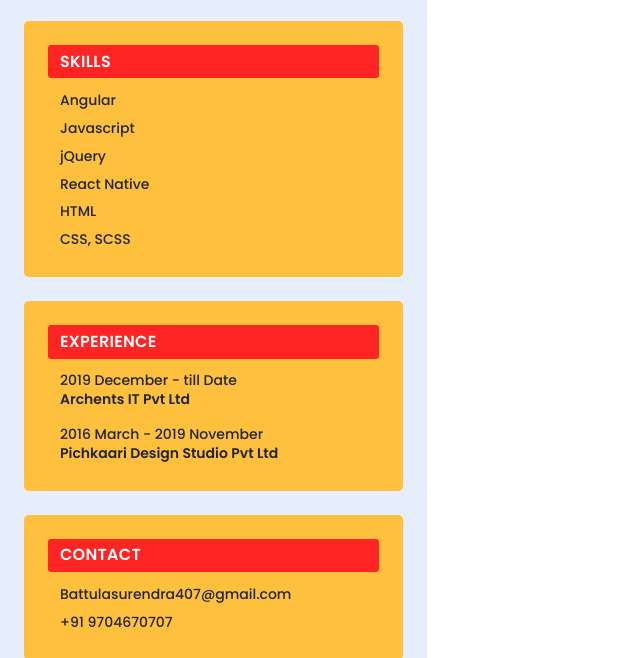
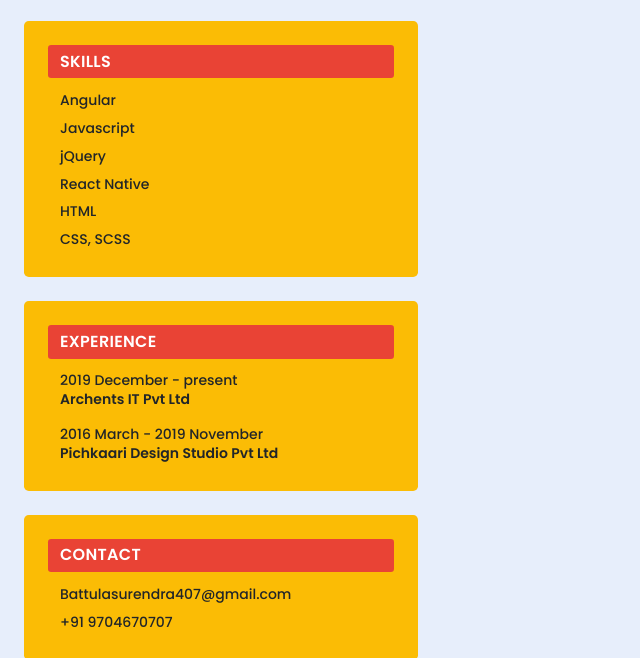
Before and after one commit to battulasurendra/resume, a website: page index.html in a window 1280 px wide. Shown: the part 142-800 px from the top of the page, without its empty margins (0-640 px from the left). Drawn offline with Linux system fonts and the light colour scheme.

Commit message:
changed folder structure

```diff
--- a/assets/scss/_variables.scss
+++ b/assets/scss/_variables.scss
@@ -25,9 +25,14 @@
 /****************** Color palette ******************/
 $black : #000000;
 $color1 : #432344;
-$color2 : #ff2525;
+$color2 : #e94335;
 $color3 : #e7eefb;
-$color4 : #ffc03d;
+$color4 : #fbbc05;
+
+// $color1 : #432344;
+// $color2 : #ff2525;
+// $color3 : #e7eefb;
+// $color4 : #ffc03d;
 
 // $colors: $color1,$color2,$color3,$color4,$color5,$color6,$color7,$color8,$color9,$color10;
 $font-family1 : 'Poppins', sans-serif;
--- a/assets/scss/app.scss
+++ b/assets/scss/app.scss
@@ -92,19 +92,19 @@
 /****************** Browser Override ******************/
 /****************** Scrollbar designs ******************/
 ::-webkit-scrollbar {
-    width: 6px;
+    width: 10px;
 }
 
 ::-webkit-scrollbar-track {
-    box-shadow: inset 0 0 6px $gray-500;
-    -webkit-box-shadow: inset 0 0 6px $gray-500;
+    box-shadow: inset 0 0 1000px $color3;
+    -webkit-box-shadow: inset 0 0 1000px $color3;
     border-radius: 6px;
 }
 
 ::-webkit-scrollbar-thumb {
     border-radius: 6px;
-    box-shadow: inset 0 0 1000px $gray-800;
-    -webkit-box-shadow: inset 0 0 1000px $gray-800;
+    box-shadow: inset 0 0 100px $color1;
+    -webkit-box-shadow: inset 0 0 100px $color1;
 }
 /****************** Scrollbar designs ******************/
 /****************** Sprite styles ******************/
--- a/assets/scss/home.scss
+++ b/assets/scss/home.scss
@@ -1,5 +1,9 @@
 
 
-.inner-container {
-    overflow-y: auto;
+.inner-container{
+    margin-right: -15px;
+
+    .content-container{
+        overflow-y: auto;
+    }
 }
--- a/index.html
+++ b/index.html
@@ -18,9 +18,9 @@
 </head>
 <body class="w-100 overflow-hidden">
     <main class="main-container h-100 row m-0">
-        <div class="sidebar col-12 col-lg-4 col-xxl-3 p-0 h-100 bg-tertiary">
+        <div class="sidebar col-12 col-lg-4 col-xxl-3 p-0 h-100 bg-tertiary overflow-hidden">
             <div class="inner-container h-100">
-                <div class="content-container">
+                <div class="content-container h-100">
                     <div class="row m-3">
                         <div class="col-12 p-3 bg-primary rounded-lg text-white">
                             <h4 class="mb-1 text-uppercase fw-5">Surendra Battula</h4>
@@ -45,7 +45,7 @@
                             <ul class="list-group list-group-flush">
                                 <li class="list-group-item mb-1 display-4 fw-6 text-uppercase rounded-sm text-white bg-secondary">Experience</li>
                                 <li class="list-group-item fw-5 mb-1">
-                                    2019 December - till Date <br>
+                                    2019 December - present <br>
                                     <span class="fw-6">Archents IT Pvt Ltd</span>
                                 </li>
                                 <li class="list-group-item fw-5">
@@ -71,6 +71,12 @@
                 </div>
             </div>
         </div>
+        <div class="sidebar col-12 col-lg-8 col-xxl-9 p-0 h-100 bg-tertiary overflow-hidden">
+            <div class="inner-container h-100">
+                <div class="content-container h-100">
+                </div>
+            </div>
+        </div>
     </main>
 </body class="w-100 overflow-hidden">
 </html>
```
Also changed, not shown: assets/css/styles.min.css, 1 other file.
